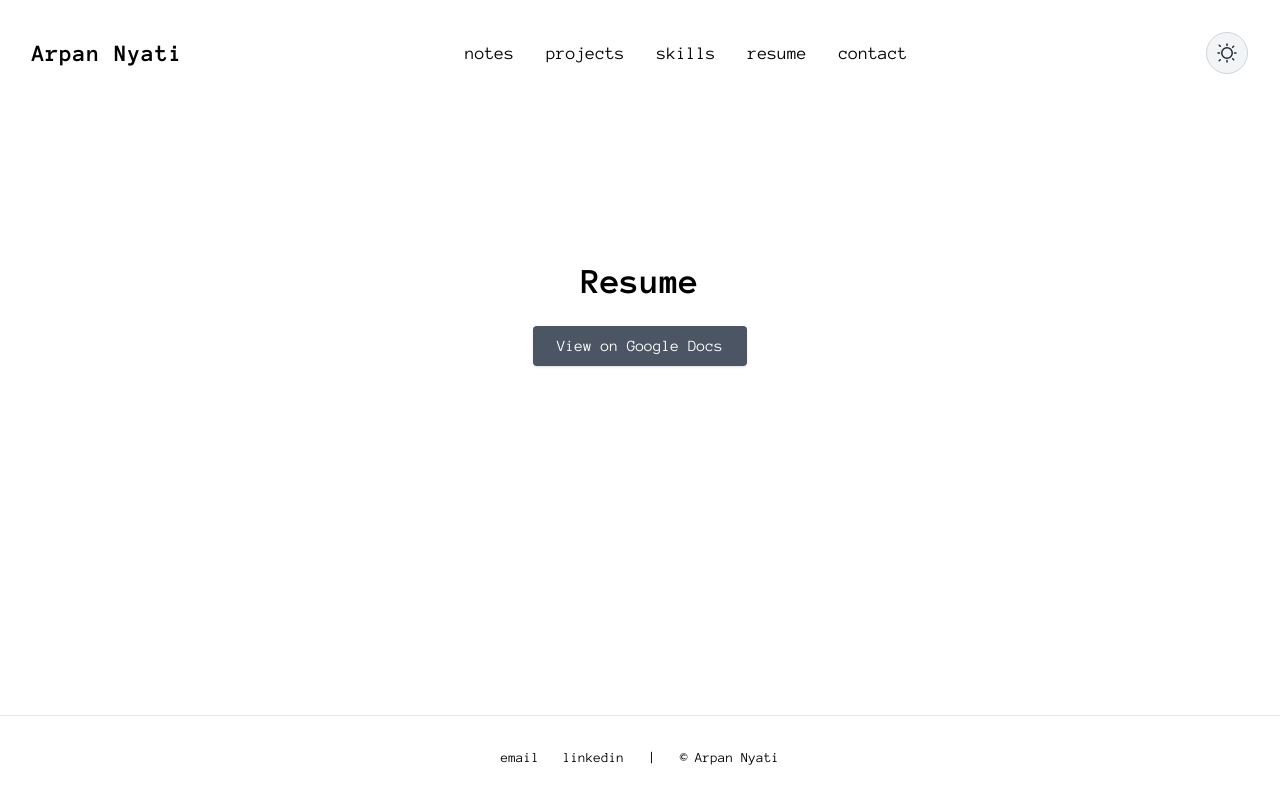
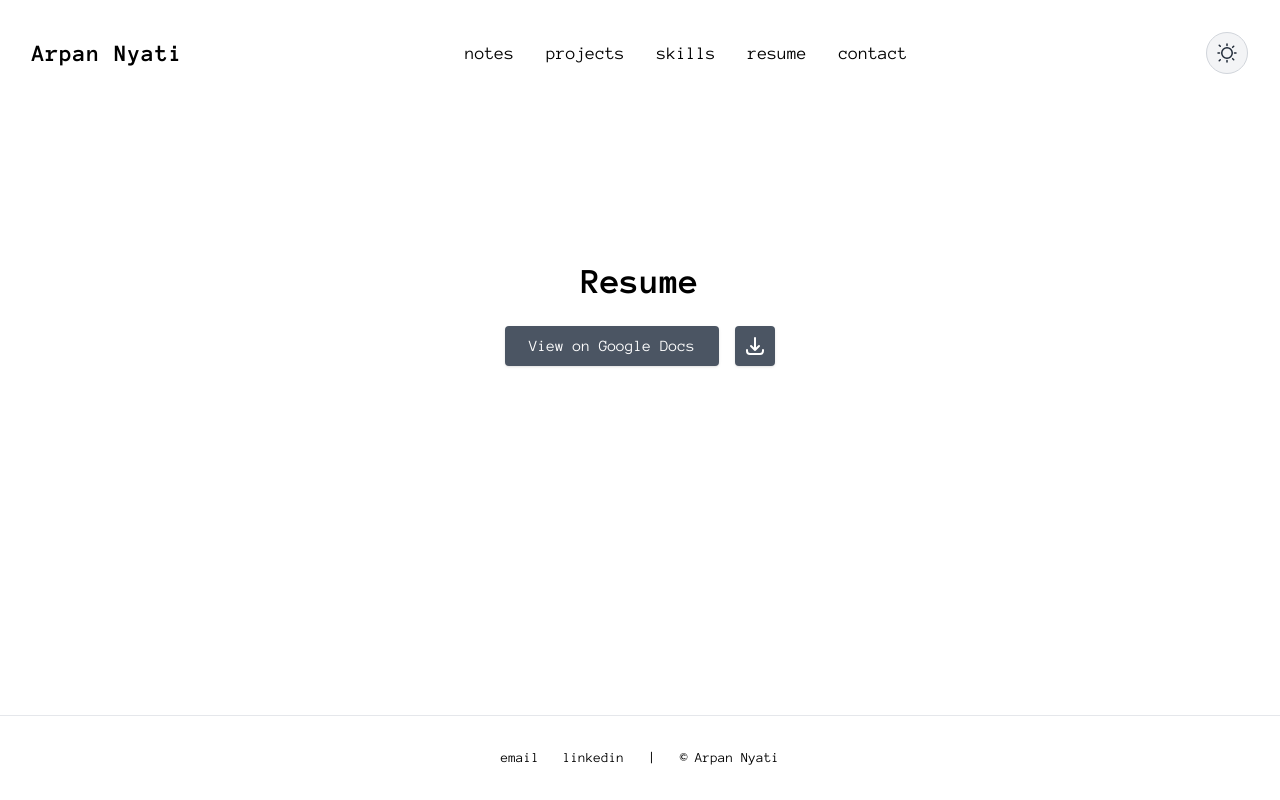
Before and after one commit to arpan-ny/arpan-ny.github.io, a React app: page /resume in a window 1280 px wide. Built offline with nearby package versions, Linux system fonts and the light colour scheme.

Commit message:
resume update and download button

```diff
--- a/src/pages/ResumePage.tsx
+++ b/src/pages/ResumePage.tsx
@@ -14,15 +14,27 @@ const ResumePage: React.FC = () => {
       >
         Download Resume (PDF)
       </a> */}
+      <div className="flex space-x-4 mb-6">
         {/* Google Docs Resume Button */}
         <a
-        href="https://docs.google.com/document/d/1p_xSJnx_m6Qe26CDWyTmXZKnZQDAa9TQ/edit?usp=sharing&ouid=105142803105827680866&rtpof=true&sd=true"
+          href="https://drive.google.com/file/d/1JU53_rth5CUlQUszWIiaD2sTb0GxODfv/view?usp=sharing"
           target="_blank"
           rel="noopener noreferrer"
-        className="px-6 py-2 bg-gray-600 text-white rounded shadow hover:bg-gray-700 transition-colors mb-6"
+          className="px-6 py-2 bg-gray-600 text-white rounded shadow hover:bg-gray-700 transition-colors flex items-center"
         >
           View on Google Docs
         </a>
+        {/* Download Resume Button */}
+        <a
+          href="/arpan_resume_v1.pdf"
+          download
+          className="p-2 bg-gray-600 text-white rounded shadow hover:bg-gray-700 transition-colors flex items-center"
+        >
+          <svg xmlns="http://www.w3.org/2000/svg" className="h-6 w-6" fill="none" viewBox="0 0 24 24" stroke="currentColor">
+            <path strokeLinecap="round" strokeLinejoin="round" strokeWidth={2} d="M4 16v1a3 3 0 003 3h10a3 3 0 003-3v-1m-4-4l-4 4m0 0l-4-4m4 4V4" />
+          </svg>
+        </a>
+      </div>
     </div>
   );
 };
```
Also changed, not shown: 1 other file (tests, documents, lock files or other folders). Lines whose indentation alone changed are shown as unchanged.
